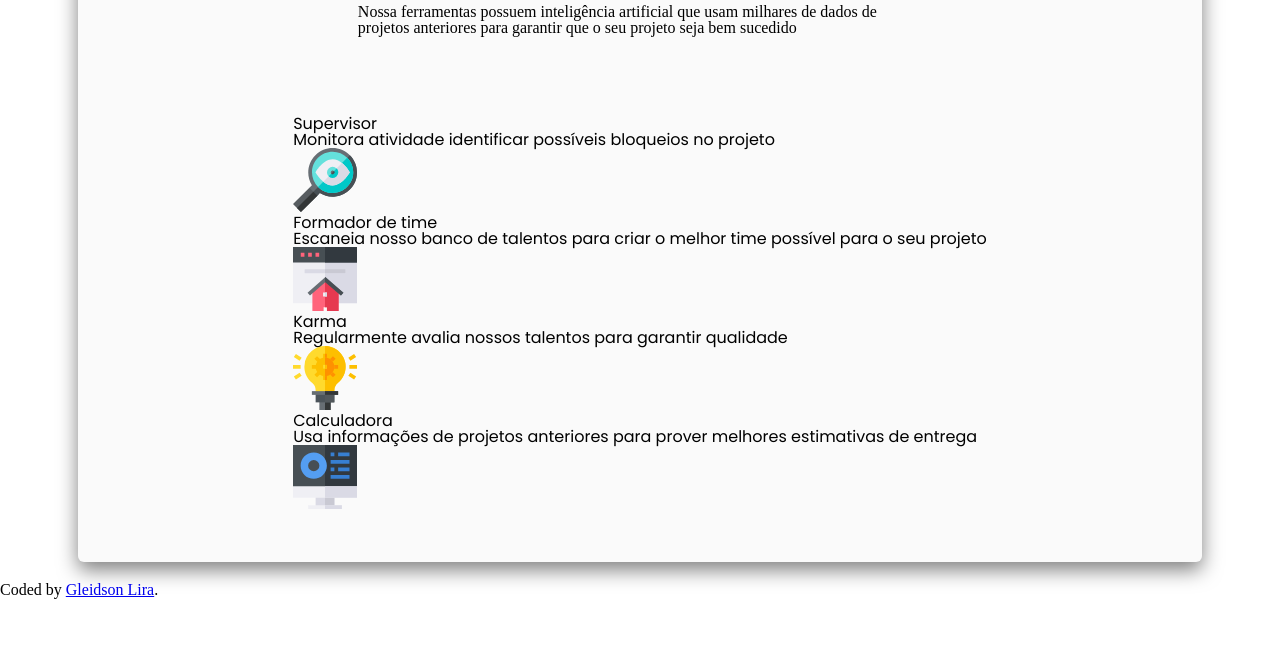
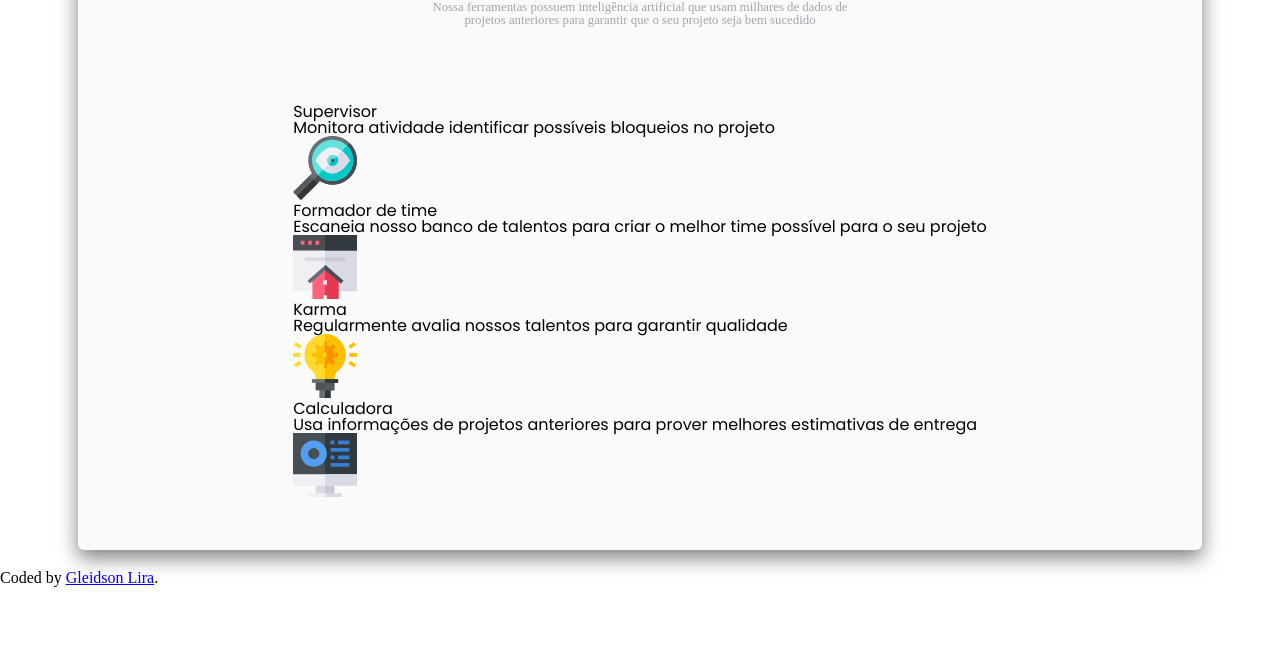
Before and after one commit to GleidsonLira/DesafiosCard, a plain HTML site: page index.html in a window 1280 px wide. Shown: the part 152-800 px from the top of the page. Drawn offline with Linux system fonts and the light colour scheme.

Commit message:
Finalizando Header

```diff
--- a/style.css
+++ b/style.css
@@ -42,5 +42,8 @@ body {
 
 .container__header p {
     padding: 1em;
-
+    font-size: .8em;
+    color: hsl(229, 6%, 66%);
+    font-weight: 400;
+    text-align: center;
 }
```
